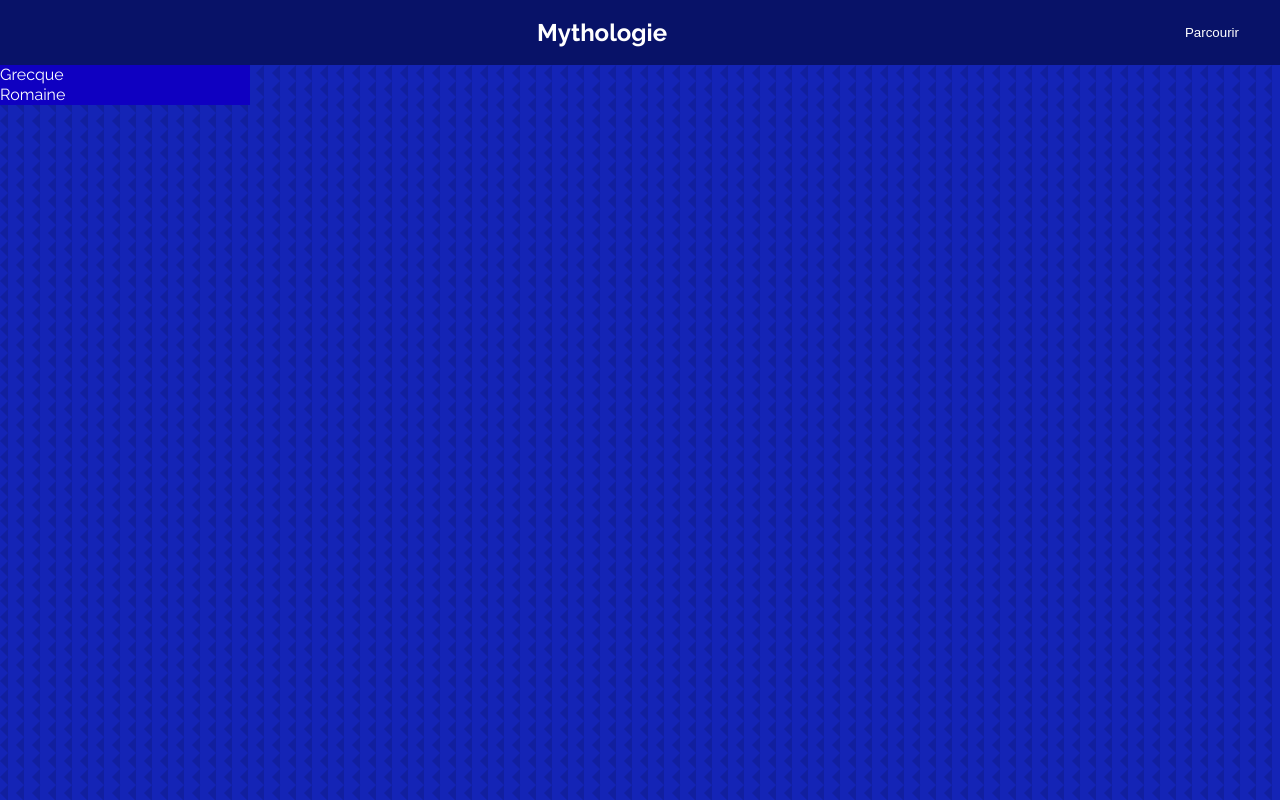
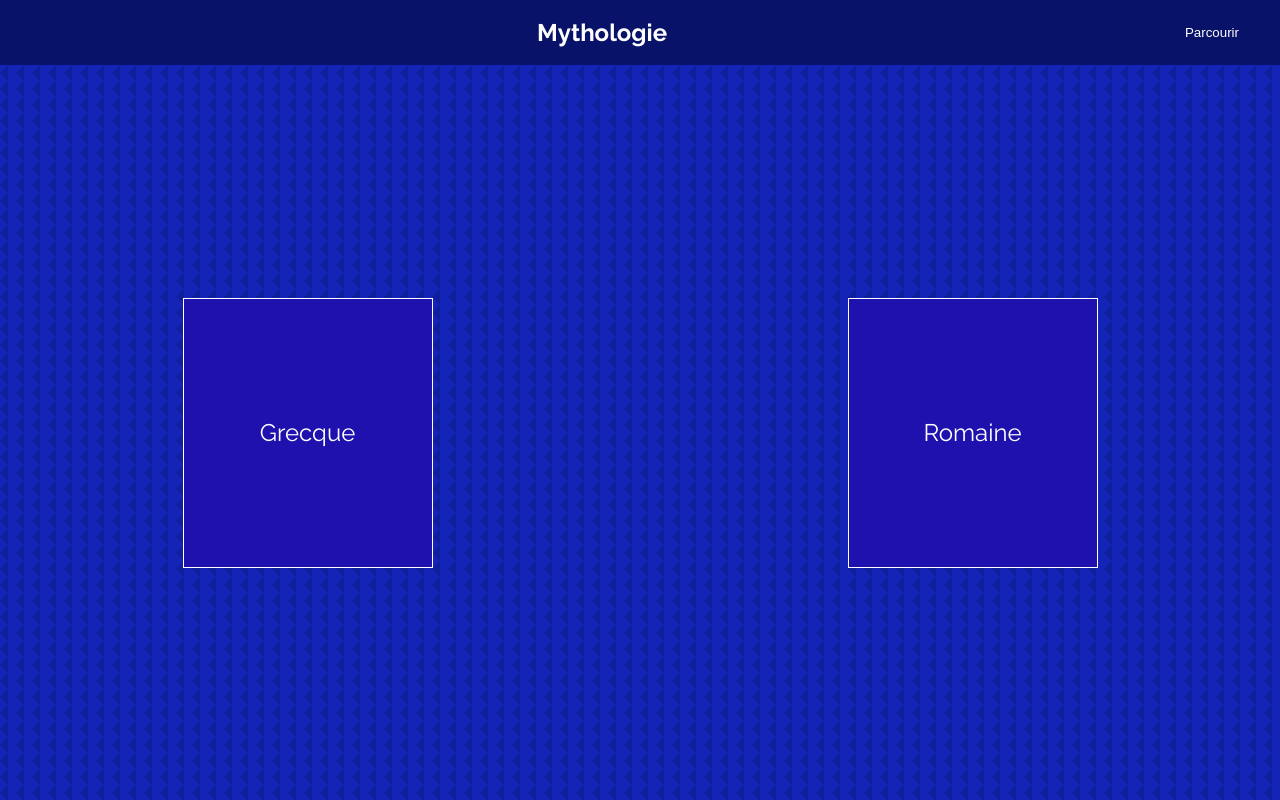
Before and after one commit to Nusky173/Mythologie, a Next.js app: page /mythology in a window 1280 px wide. Built offline with nearby package versions, Linux system fonts and the light colour scheme.

Commit message:
new design on first page

```diff
--- a/app/[encyclopedia]/encyclopedia.module.css
+++ b/app/[encyclopedia]/encyclopedia.module.css
@@ -1,4 +1,9 @@
 .container {
     height: 100%;
     width: 100%;
+    display: flex;
+    gap: 50px 50px;
+    justify-content: space-around;
+    align-items: center;
+    justify-items: center;
 }
--- a/app/globals.css
+++ b/app/globals.css
@@ -29,3 +29,7 @@
   min-width: 100vw;
   height: 100vh;
 }
+
+[data-nextjs-scroll-focus-boundary] {
+  display: contents;
+}
--- a/app/page.module.css
+++ b/app/page.module.css
@@ -1,5 +1,7 @@
 .container {
   padding: 0 2rem;
+  height: 100%;
+  width: 100%;
 }
 
 .main {
--- a/component/encyclopediaCard/encyclopediaCard.module.css
+++ b/component/encyclopediaCard/encyclopediaCard.module.css
@@ -1,16 +1,12 @@
-.cardContainer {
-    width: 100%;
-    height: 100%;
-    display: flex;
-    flex-direction: row;
-    flex-wrap: wrap;
-}
-
-
 .card {
     max-width: 250px;
     max-height: 270px;
-    height: 100%;
-    width: 100%;
-    background-color: #0F00C1;
+    width: 250px;
+    height: 270px;
+    background-color: #1e11ae;
+    display: flex;
+    align-items: center;
+    justify-content: center;
+    font-size: 1.5rem;
+    border: ridge white 1px;
 }
--- a/component/encyclopediaCard/encyclopediaCard.tsx
+++ b/component/encyclopediaCard/encyclopediaCard.tsx
@@ -8,10 +8,8 @@
 
 
     return (
-        <div className={styles.cardGrid}>
-            <div className={styles.card}>
-                {property.name}
-            </div>
+        <div className={styles.card}>
+            {property.name}
         </div>
     );
 }
```
